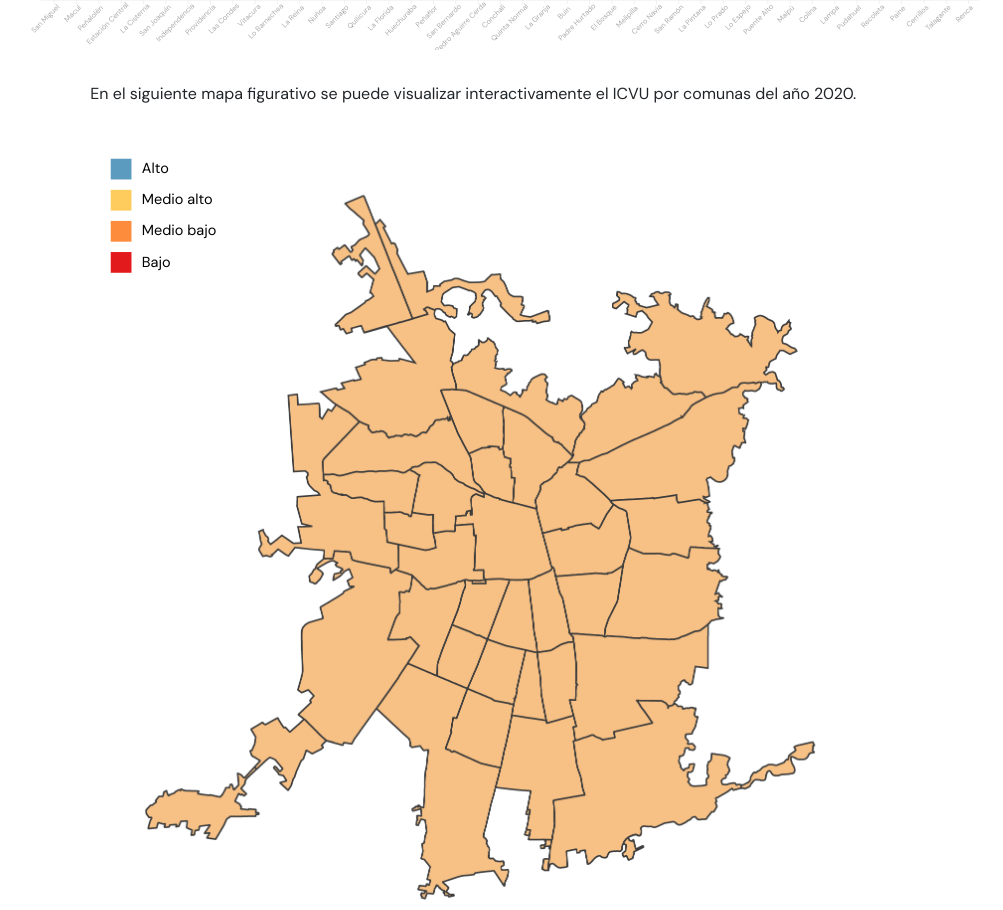
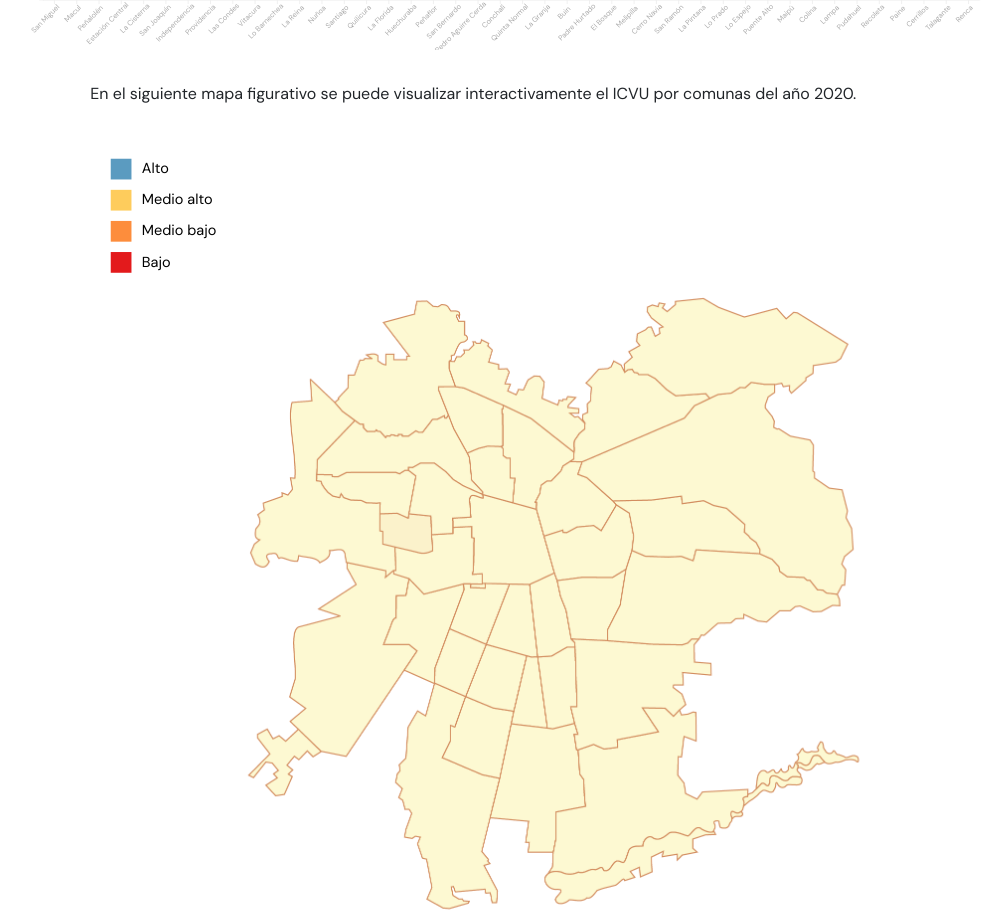
Before and after one commit to natywang/info-digital-07, a plain HTML site: page index.html in a window 1280 px wide. Shown: the part 1140-2050 px from the top of the page, without its empty margins (135-1138 px from the left). Drawn offline with nearby package versions, Linux system fonts and the light colour scheme.

Commit message:
Add files via upload

```diff
--- a/index.html
+++ b/index.html
@@ -847,7 +847,7 @@
 
                     <svg enable-background="new 0 0 400 400" version="1.1" viewBox="0 0 400 400" xml:space="preserve" xmlns="http://www.w3.org/2000/svg" xmlns:xlink="http://www.w3.org/1999/xlink" class="py-3">
                         <g id="fotografia_satelital">
-                            <image transform="scale(.5)" width="800" height="800" overflow="visible" xlink:href="img/mapacomunas-01.png" />
+                            <image transform="scale(.5)" width="800" height="800" overflow="visible" xlink:href="img/mapa2-01.png" />
                         </g>
                         <g id="mapa">
                             <path
```
Also changed, not shown: img/mapa2-01.png (added).
